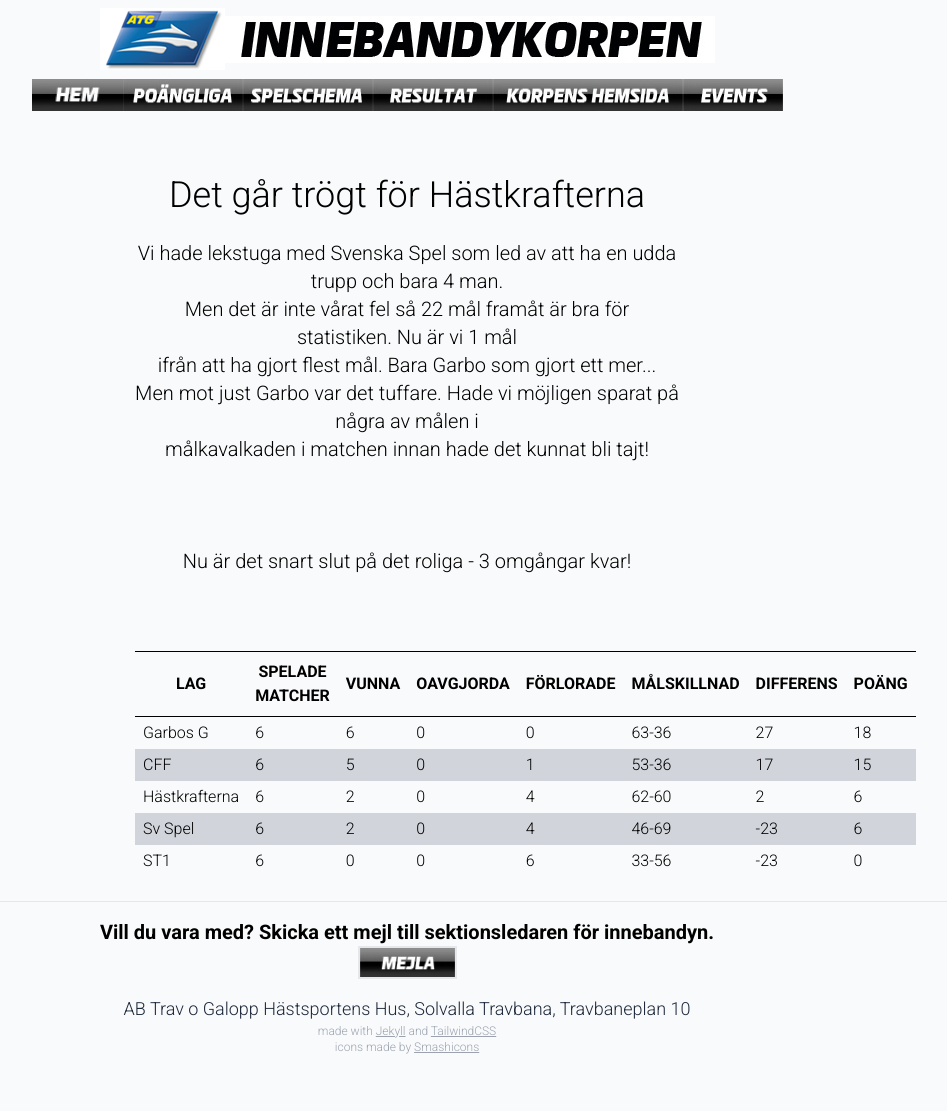
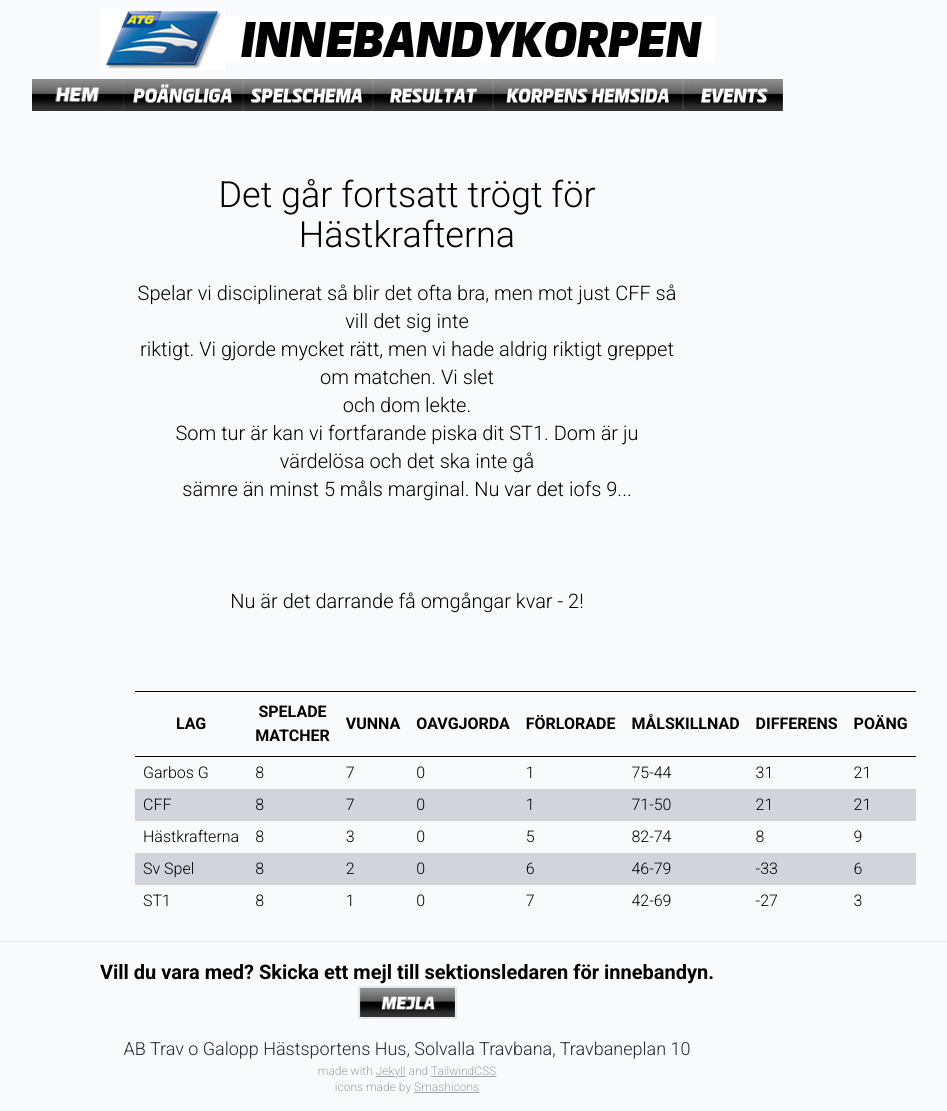
Before and after one commit to andreashogvall/andreashogvall.github.io, a Jekyll site: the page built from index.html, in a window 1280 px wide. Shown: the whole page, without its empty margins (233-1180 px from the left). Built offline with Jekyll 4.4.1, drawn with Linux system fonts in a browser that asks for light colours; nearby versions of some CDN libraries; before the commit the page ends 1071 px from its top, so only the background shows below that.

Commit message:
Add files via upload

```diff
--- a/index.html
+++ b/index.html
@@ -4,20 +4,20 @@
 description: "Innebandykorpen"
 ---
 <div class="mx-auto w-1/2">
-	<p class="text-center text-4xl">Det går trögt för Hästkrafterna</p>
+	<p class="text-center text-4xl">Det går fortsatt trögt för Hästkrafterna</p>
 	<br>
 
 	<p class="text-center text-xl">
 		<p class="text-center text-xl">
-			Vi hade lekstuga med Svenska Spel som led av att ha en udda trupp och bara 4 man.  <br>
-			Men det är inte vårat fel så 22 mål framåt är bra för statistiken. Nu är vi 1 mål  <br>
-			ifrån att ha gjort flest mål. Bara Garbo som gjort ett mer...<br>
-			Men mot just Garbo var det tuffare. Hade vi möjligen sparat på några av målen i<br>
-			målkavalkaden i matchen innan hade det kunnat bli tajt!<br>
+			Spelar vi disciplinerat så blir det ofta bra, men mot just CFF så vill det sig inte  <br>
+			riktigt. Vi gjorde mycket rätt, men vi hade aldrig riktigt greppet om matchen. Vi slet <br>
+			och dom lekte.<br>
+			Som tur är kan vi fortfarande piska dit ST1. Dom är ju värdelösa och det ska inte gå<br>
+			sämre än minst 5 måls marginal. Nu var det iofs 9...<br>
 			<br><br>
 			<br>
 
-			Nu är det snart slut på det roliga - 3 omgångar kvar!
+			Nu är det darrande få omgångar kvar - 2!
 			<br>
 			<br>
 	</p>
@@ -61,36 +61,10 @@
 					Garbos G
 				</td>
 				<td class="py-1 px-2">
-					6
+					8
 				</td>
 				<td class="py-1 px-2">
-					6
-				</td>
-				<td class="py-1 px-2">
-					0
-				</td>
-				<td class="py-1 px-2">
-					0
-				</td>
-				<td class="py-1 px-2">
-					63-36
-				</td>
-				<td class="py-1 px-2">
-					27
-				</td>
-				<td class="py-1 px-2">
-					18
-				</td>
-			</tr>
-			<tr class="bg-gray-300">
-				<td class="py-1 px-2">
-					CFF
-				</td>
-				<td class="py-1 px-2">
-					6
-				</td>
-				<td class="py-1 px-2">
-					5
+					7
 				</td>
 				<td class="py-1 px-2">
 					0
@@ -99,13 +73,39 @@
 					1
 				</td>
 				<td class="py-1 px-2">
-					53-36
+					75-44
 				</td>
 				<td class="py-1 px-2">
-					17
+					31
 				</td>
 				<td class="py-1 px-2">
-					15
+					21
+				</td>
+			</tr>
+			<tr class="bg-gray-300">
+				<td class="py-1 px-2">
+					CFF
+				</td>
+				<td class="py-1 px-2">
+					8
+				</td>
+				<td class="py-1 px-2">
+					7
+				</td>
+				<td class="py-1 px-2">
+					0
+				</td>
+				<td class="py-1 px-2">
+					1
+				</td>
+				<td class="py-1 px-2">
+					71-50
+				</td>
+				<td class="py-1 px-2">
+					21
+				</td>
+				<td class="py-1 px-2">
+					21
 				</td>
 			</tr>
 			<tr>
@@ -113,7 +113,33 @@
 					Hästkrafterna
 				</td>
 				<td class="py-1 px-2">
-					6
+					8
+				</td>
+				<td class="py-1 px-2">
+					3
+				</td>
+				<td class="py-1 px-2">
+					0
+				</td>
+				<td class="py-1 px-2">
+					5
+				</td>
+				<td class="py-1 px-2">
+					82-74
+				</td>
+				<td class="py-1 px-2">
+					8
+				</td>
+				<td class="py-1 px-2">
+					9
+				</td>
+			</tr>
+			<tr class="bg-gray-300">
+				<td class="py-1 px-2">
+					Sv Spel
+				</td>
+				<td class="py-1 px-2">
+					8
 				</td>
 				<td class="py-1 px-2">
 					2
@@ -122,39 +148,13 @@
 					0
 				</td>
 				<td class="py-1 px-2">
-					4
-				</td>
-				<td class="py-1 px-2">
-					62-60
-				</td>
-				<td class="py-1 px-2">
-					2
-				</td>
-				<td class="py-1 px-2">
-					6
-				</td>
-			</tr>
-			<tr class="bg-gray-300">
-				<td class="py-1 px-2">
-					Sv Spel
-				</td>
-				<td class="py-1 px-2">
 					6
 				</td>
 				<td class="py-1 px-2">
-					2
+					46-79
 				</td>
 				<td class="py-1 px-2">
-					0
-				</td>
-				<td class="py-1 px-2">
-					4
-				</td>
-				<td class="py-1 px-2">
-					46-69
-				</td>
-				<td class="py-1 px-2">
-					-23
+					-33
 				</td>
 				<td class="py-1 px-2">
 					6
@@ -165,25 +165,25 @@
 					ST1
 				</td>
 				<td class="py-1 px-2">
-					6
+					8
+				</td>
+				<td class="py-1 px-2">
+					1
 				</td>
 				<td class="py-1 px-2">
 					0
 				</td>
 				<td class="py-1 px-2">
-					0
+					7
 				</td>
 				<td class="py-1 px-2">
-					6
+					42-69
 				</td>
 				<td class="py-1 px-2">
-					33-56
+					-27
 				</td>
 				<td class="py-1 px-2">
-					-23
-				</td>
-				<td class="py-1 px-2">
-					0
+					3
 				</td>
 			</tr>
 
```
Also changed, not shown: resultat.html (+6 -6 lines).
